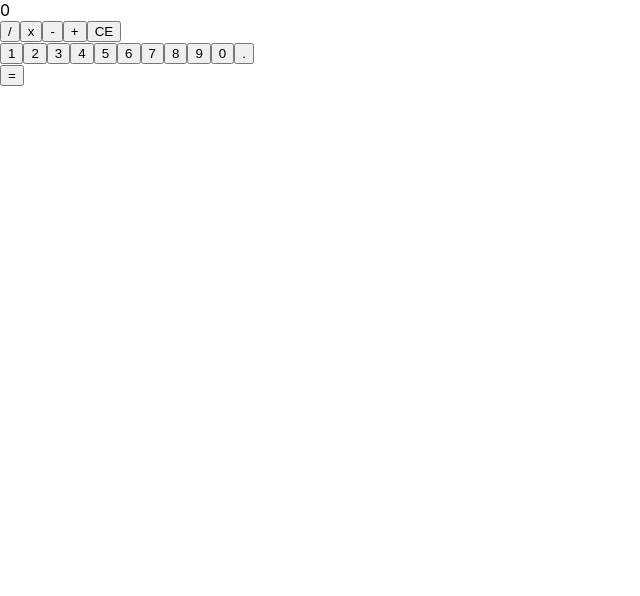
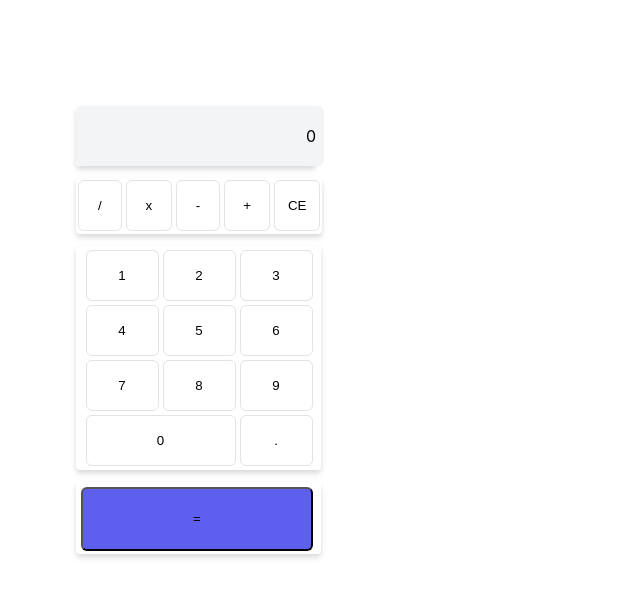
Before and after one commit to IlyaGoncharovY/calculatorReact, a React (Create React App) app: page / in a window 1280 px wide. Shown: the top 596 px of the page, without its empty margins (0-640 px from the left). Built offline with nearby package versions, Linux system fonts and the light colour scheme.

Commit message:
fix (style) fixed styled for app. use styled components

```diff
--- a/src/app/store.ts
+++ b/src/app/store.ts
@@ -1,5 +1,5 @@
 import {Action, combineReducers, configureStore, ThunkAction} from '@reduxjs/toolkit';
-import calculatorReducer from "../BLL/calculatorSlice"
+import calculatorReducer from "../bll/calculatorSlice"
 
 
 const rootReducer = combineReducers({
--- a/src/features/Calculator/ButtonsBar/ButtonsBar.tsx
+++ b/src/features/Calculator/ButtonsBar/ButtonsBar.tsx
@@ -1,7 +1,8 @@
 import React from 'react';
 import {Buttons} from "../../../common/Data/DataSet";
 import {useAppDispatch, useAppSelector} from "../../../app/hooks";
-import {inputDecimal, inputDigit} from "../../../BLL/calculatorSlice";
+import {inputDecimal, inputDigit} from "../../../bll/calculatorSlice";
+import {Button, ButtonsContainer} from "../../../styled/styled";
 
 const ButtonsBar = () => {
 
@@ -15,15 +16,16 @@ const ButtonsBar = () => {
     }
 
     return (
-        <div>
+        <ButtonsContainer>
             {Buttons.map((el, index) =>
-                <button
+                <Button
                     value={el.value}
                     key={index}
                     onClick={() => tapeNumber(el.value)}
-                >{el.value}</button>
+                    theme={el.value === "0" ? {width: "150px"}: {width: "73px"}}
+                >{el.value}</Button>
             )}
-        </div>
+        </ButtonsContainer>
     );
 };
 
--- a/src/features/Calculator/Calculator.tsx
+++ b/src/features/Calculator/Calculator.tsx
@@ -3,16 +3,29 @@ import Display from "./Display/Display";
 import ExpressionBar from "./ExpressionBar/ExpressionBar";
 import ButtonsBar from "./ButtonsBar/ButtonsBar";
 import EqualBar from "./EqualBar/EqualBar";
+import {ButtonsWrapper, EqualWrapper, ExpressionWrapper, InputWrapper, Wrapper} from "../../styled/styled";
 
 const Calculator = () => {
 
     return (
-        <div>
-            <Display/>
-            <ExpressionBar/>
-            <ButtonsBar/>
-            <EqualBar/>
-        </div>
+        <Wrapper>
+            <InputWrapper>
+                <Display/>
+            </InputWrapper>
+
+            <ExpressionWrapper>
+                <ExpressionBar/>
+            </ExpressionWrapper>
+
+            <ButtonsWrapper>
+                <ButtonsBar/>
+            </ButtonsWrapper>
+
+            <EqualWrapper>
+                <EqualBar/>
+            </EqualWrapper>
+
+        </Wrapper>
     );
 };
 
--- a/src/features/Calculator/Display/Display.tsx
+++ b/src/features/Calculator/Display/Display.tsx
@@ -1,5 +1,6 @@
 import React from 'react';
 import {useAppSelector} from "../../../app/hooks";
+import {Input} from "../../../styled/styled";
 
 const Display = () => {
 
@@ -7,10 +8,7 @@ const Display = () => {
 
     return (
         <div>
-            {/*<input type={"text"}*/}
-            {/*       value={displayValue === "Infinity"? "Не определено" : displayValue}*/}
-            {/*/>*/}
-            {displayValue === "Infinity" ? "Не определено" : displayValue}
+            <Input>{displayValue === "Infinity" ? "Не определено" : displayValue}</Input>
         </div>
     );
 };
--- a/src/features/Calculator/EqualBar/EqualBar.tsx
+++ b/src/features/Calculator/EqualBar/EqualBar.tsx
@@ -1,6 +1,7 @@
 import React from 'react';
 import {useAppDispatch} from "../../../app/hooks";
-import {calculateResult} from "../../../BLL/calculatorSlice";
+import {calculateResult} from "../../../bll/calculatorSlice";
+import {EqualButton} from "../../../styled/styled";
 
 const EqualBar = () => {
 
@@ -12,9 +13,9 @@ const EqualBar = () => {
 
     return (
         <div>
-            <button onClick={tapeEqual}>
+            <EqualButton onClick={tapeEqual}>
                 =
-            </button>
+            </EqualButton>
         </div>
     );
 };
--- a/src/features/Calculator/ExpressionBar/ExpressionBar.tsx
+++ b/src/features/Calculator/ExpressionBar/ExpressionBar.tsx
@@ -1,7 +1,8 @@
 import React from 'react';
 import {Expression} from "../../../common/Data/DataSet";
 import {useAppDispatch} from "../../../app/hooks";
-import {clearCalculator, inputOperator} from "../../../BLL/calculatorSlice";
+import {clearCalculator, inputOperator} from "../../../bll/calculatorSlice";
+import {ExpressionButton, ExpressionContainer} from "../../../styled/styled";
 
 
 const ExpressionBar = () => {
@@ -14,16 +15,16 @@ const ExpressionBar = () => {
     }
 
     return (
-        <div>
+        <ExpressionContainer>
             {Expression.map((el, index) =>
-                <button
+                <ExpressionButton
                     key={index}
                     onClick={() => tapeExpression(el.value)}
                 >
                     {el.value}
-                </button>
+                </ExpressionButton>
             )}
-        </div>
+        </ExpressionContainer>
     );
 };
 
```
Also changed, not shown: src/bll/calculatorSlice.ts (renamed from src/BLL/calculatorSlice.ts), 1 other file (tests, documents, lock files or other folders).
